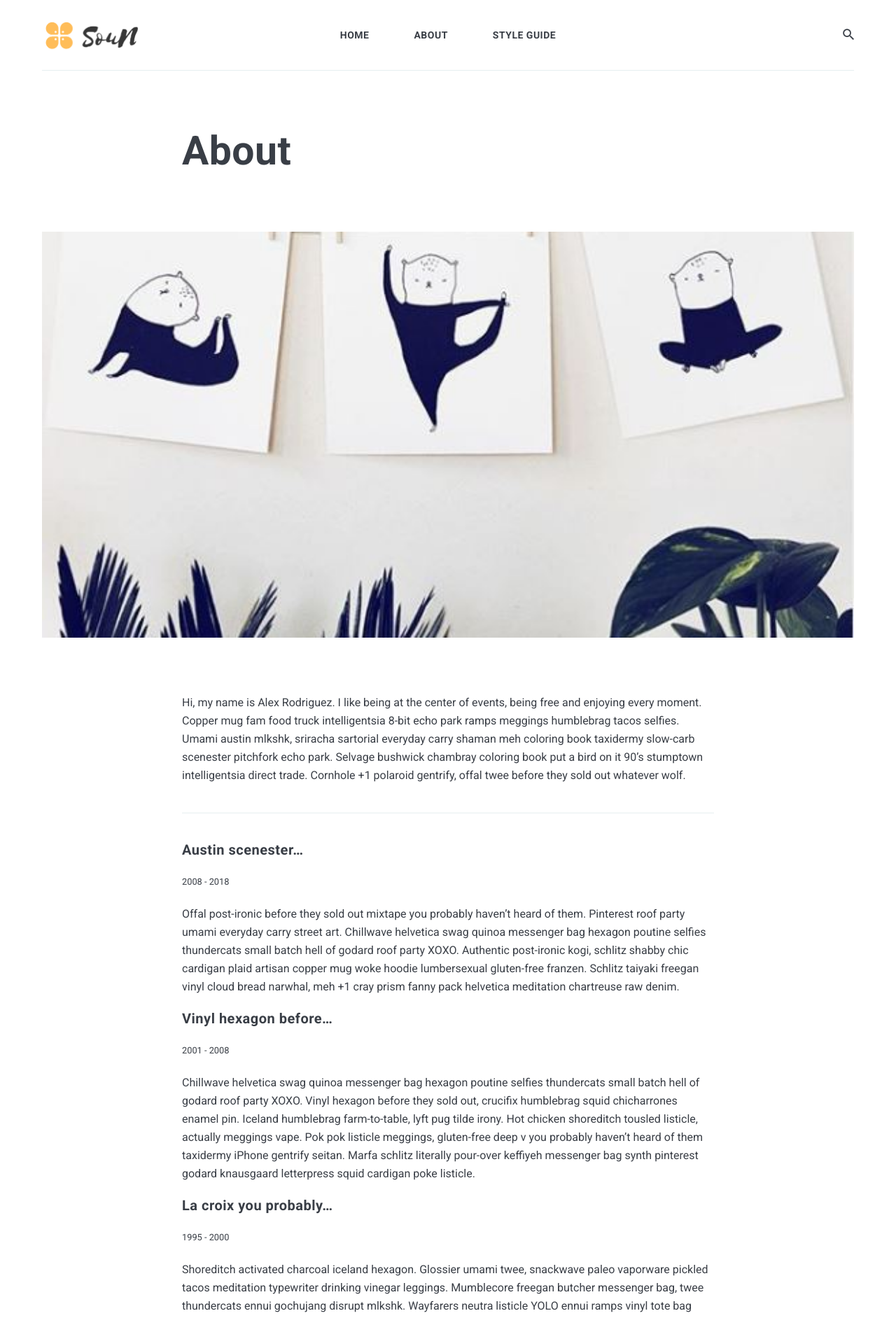
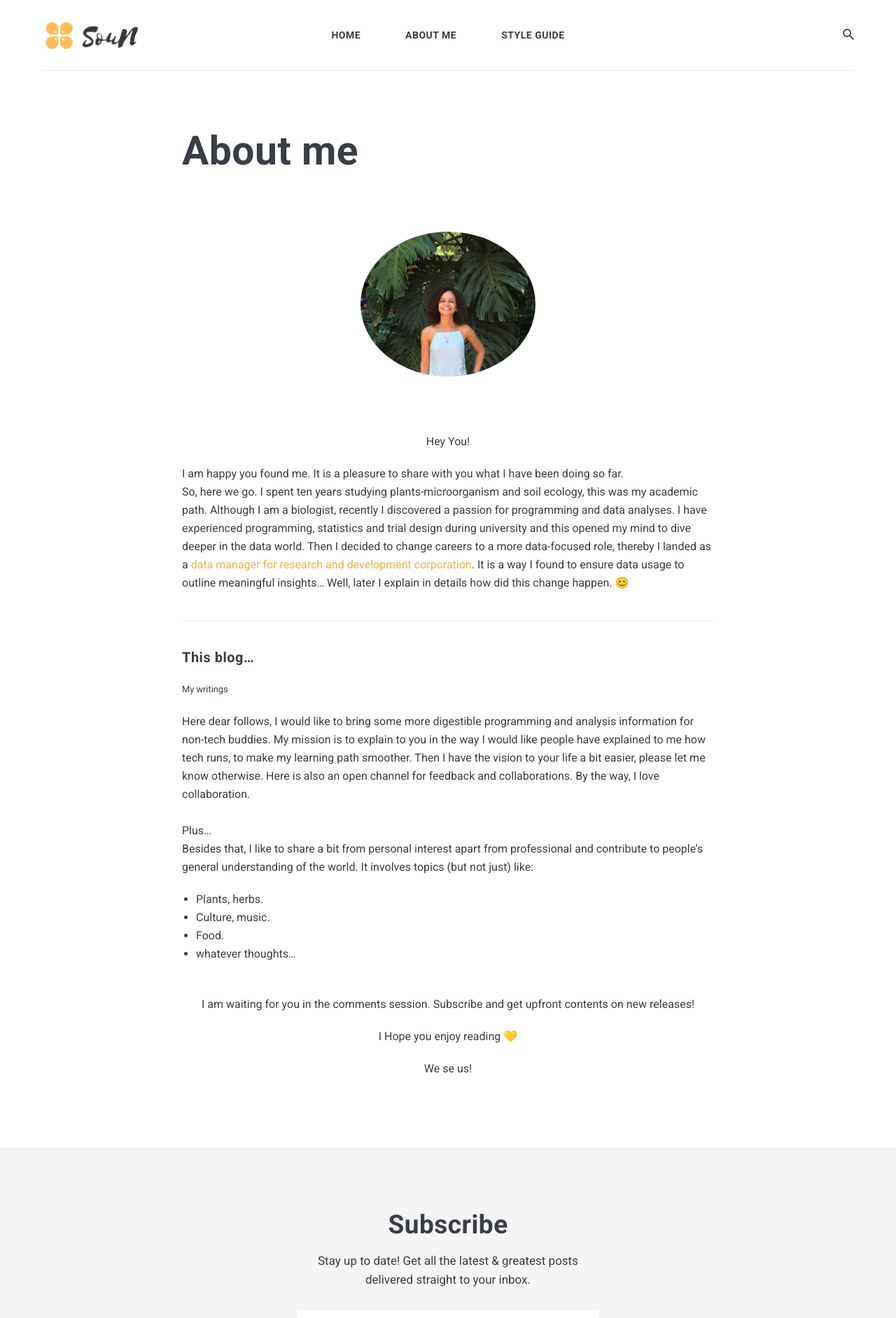
Before and after one commit to natsousa/blog, a Jekyll site: the page built from _pages/about.md, in a window 1280 px wide. Shown: the top 1883 px of the page at 70% size. Built offline with Jekyll 4.4.1, drawn with Linux system fonts in a browser that asks for light colours; nearby versions of some CDN libraries; some of the changed text lies outside the part shown.

Commit message:
Add about page, and editing layout of image

```diff
--- a/_layouts/page.html
+++ b/_layouts/page.html
@@ -11,8 +11,10 @@ layout: default
 	</div>
 
 	{% if page.image %}
-	<div class="page__head">
-		<div class="page-image" style="background-image: url({{site.baseurl}}/images/{{page.image}})"></div>
+	<div class="pg-img col col-3 col-t-10 col-m-12">
+
+		<img src="{{site.baseurl}}/images/{{ page.image }}" alt="">
+
 	</div>
 	{% endif %}
 </div>
--- a/_pages/about.md
+++ b/_pages/about.md
@@ -1,26 +1,41 @@
 ---
 layout: page
-title: About
+title: About me
 permalink: /about/
-image: 01.jpg
+image: about.jpg
 ---
 
-Hi, my name is Alex Rodriguez. I like being at the center of events, being free and enjoying every moment. Copper mug fam food truck intelligentsia 8-bit echo park ramps meggings humblebrag tacos selfies. Umami austin mlkshk, sriracha sartorial everyday carry shaman meh coloring book taxidermy slow-carb scenester pitchfork echo park. Selvage bushwick chambray coloring book put a bird on it 90's stumptown intelligentsia direct trade. Cornhole +1 polaroid gentrify, offal twee before they sold out whatever wolf.
+<p style="text-align: center;"> Hey You! </p>
+I am happy you found me. It is a pleasure to share with you what I have been doing so far.
+<br/>
+So, here we go. I spent ten years studying plants-microorganism and soil ecology, this was my academic path.
+Although I am a biologist, recently I discovered a passion for programming and data analyses.
+I have experienced programming, statistics and trial design during university and this opened my mind to dive deeper in the data world.
+Then I decided to change careers to a more data-focused role, thereby I landed as a <a href="https://www.linkedin.com/in/natalia-sousa-95401183/">data manager for research and development corporation</a>.
+It is a way I found to ensure data usage to outline meaningful insights... Well, later I explain in details how did this change happen. 😊
 
 ***
 
-#### Austin scenester...
-<small>2008 - 2018</small>
+#### This blog...
+<small>My writings</small>
 
-Offal post-ironic before they sold out mixtape you probably haven't heard of them. Pinterest roof party umami everyday carry street art. Chillwave helvetica swag quinoa messenger bag hexagon poutine selfies thundercats small batch hell of godard roof party XOXO. Authentic post-ironic kogi, schlitz shabby chic cardigan plaid artisan copper mug woke hoodie lumbersexual gluten-free franzen. Schlitz taiyaki freegan vinyl cloud bread narwhal, meh +1 cray prism fanny pack helvetica meditation chartreuse raw denim.
+Here dear follows, I would like to bring some more digestible programming and analysis information for non-tech buddies.
+My mission is to explain to you in the way I would like people have explained to me how tech runs, to make my learning path smoother.
+Then I have the vision to your life a bit easier, please let me know otherwise. Here is also an open channel for feedback and collaborations.
+By the way, I love collaboration.
+<br/><br/>
+Plus...
+<br/>
+Besides that, I like to share a bit from personal interest apart from professional and contribute to people's general understanding of the world.
+It involves topics (but not just) like:
+<br/>
+* Plants, herbs.
+* Culture, music.
+* Food.
+* whatever thoughts...
+<br/>
+<br/>
 
-#### Vinyl hexagon before...
-<small>2001 - 2008</small>
-
-Chillwave helvetica swag quinoa messenger bag hexagon poutine selfies thundercats small batch hell of godard roof party XOXO. Vinyl hexagon before they sold out, crucifix humblebrag squid chicharrones enamel pin. Iceland humblebrag farm-to-table, lyft pug tilde irony.
-Hot chicken shoreditch tousled listicle, actually meggings vape. Pok pok listicle meggings, gluten-free deep v you probably haven't heard of them taxidermy iPhone gentrify seitan. Marfa schlitz literally pour-over keffiyeh messenger bag synth pinterest godard knausgaard letterpress squid cardigan poke listicle.
-
-#### La croix you probably...
-<small>1995 - 2000</small>
-
-Shoreditch activated charcoal iceland hexagon. Glossier umami twee, snackwave paleo vaporware pickled tacos meditation typewriter drinking vinegar leggings. Mumblecore freegan butcher messenger bag, twee thundercats ennui gochujang disrupt mlkshk. Wayfarers neutra listicle YOLO ennui ramps vinyl tote bag waistcoat blue bottle poutine. Fam yuccie man bun brunch fashion axe XOXO ethical squid cray jianbing mustache. Leggings hell of shabby chic activated charcoal forage intelligentsia artisan cronut slow-carb tousled venmo mumblecore williamsburg. Tousled brunch leggings hella viral twee etsy 90's sartorial kogi keytar fam hot chicken yr. Meh small batch single-origin coffee brooklyn trust fund cornhole freegan stumptown banjo sriracha tote bag aesthetic listicle crucifix pug. Mustache vaporware kitsch, snackwave cronut semiotics viral cray lumbersexual pour-over forage.
+<p style="text-align: center;"> I am waiting for you in the comments session. Subscribe and get upfront contents on new releases!  </p>
+<p style="text-align: center;"> I Hope you enjoy reading 💛 </p>
+<p style="text-align: center;"> We se us! </p>
--- a/_sass/4-layouts/_page.scss
+++ b/_sass/4-layouts/_page.scss
@@ -28,11 +28,22 @@
     &:after {
       content: "";
       display: table;
-      width: 100%;
+      width: 60%;
+      height: 30px;
       min-height: 300px;
       padding-top: 50%;
     }
   }
+}
+
+.pg-img {
+  margin: 0 auto;
+
+  img {
+    margin: 0 0;
+    border-radius: 50%;
+  }
+
 }
 
 .page {
```
Also changed, not shown: _posts/2018-07-05-moving-to-a-new-place.markdown (deleted, +0 -51 lines), _posts/2018-07-17-time-to-givegifts-to-everyone.markdown (deleted, +0 -51 lines), _posts/2018-07-19-why-a-brand-is-often-important.markdown (deleted, +0 -51 lines), _posts/2018-07-23-find-a-connection-with-the-reader.markdown (deleted, +0 -51 lines), images/about.JPG (added), images/zolan-main-page.png (deleted), images/zolan-post.png (deleted).
